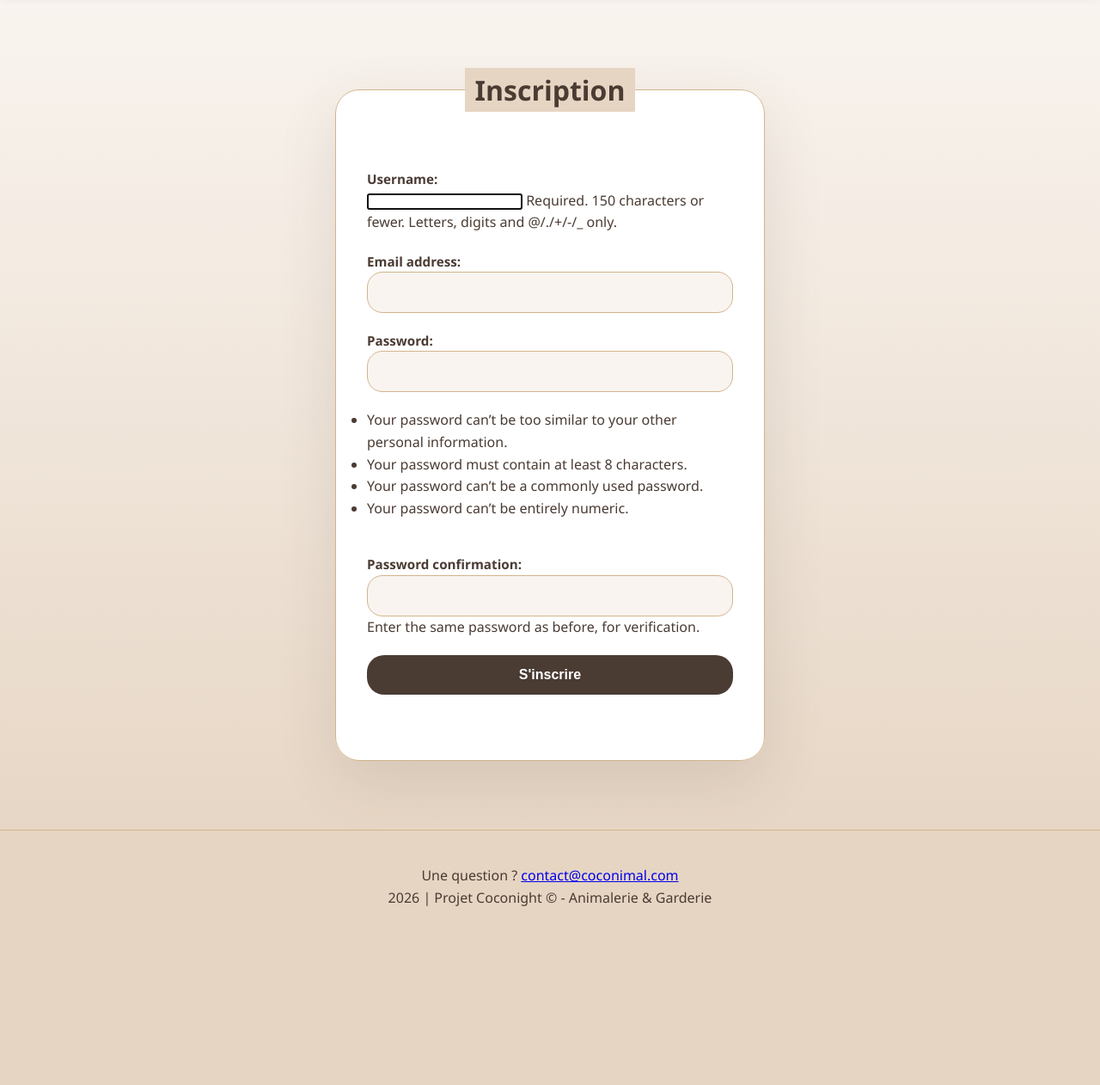
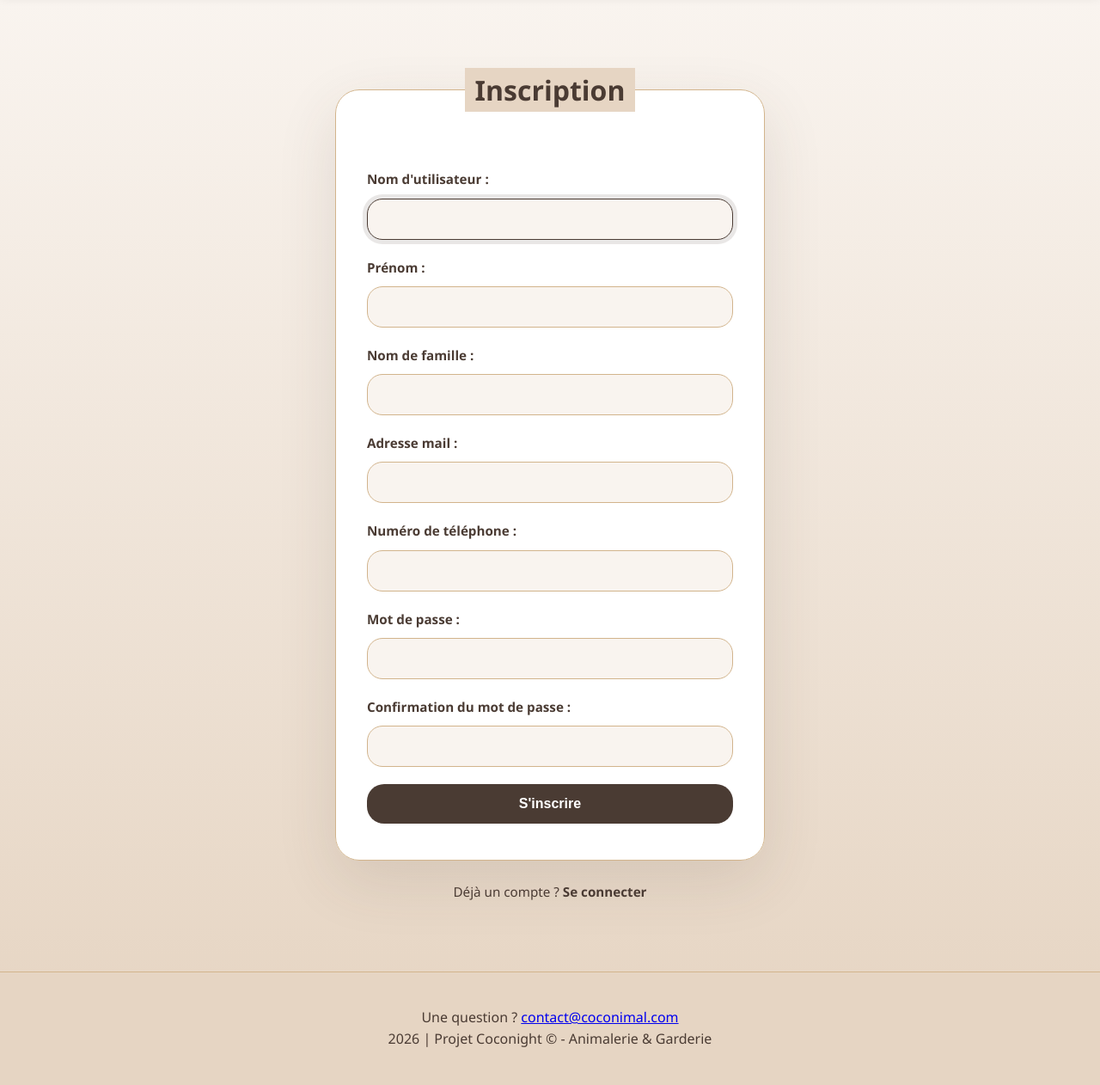
Before and after one commit to MathisSinet/CY_DevWeb_GI4, a Django app: page /accounts/signup/ in a window 1280 px wide. Shown: the part 173-1435 px from the top of the page at 86% size. Before the commit the page ends 1227 px from the top, so only its background shows below. Run offline with Django 4.2, Linux system fonts and the light colour scheme.

Commit message:
Mise à jour du formulaire d'inscription

```diff
--- a/accounts/forms.py
+++ b/accounts/forms.py
@@ -1,9 +1,42 @@
 from django.contrib.auth.forms import UserCreationForm
 from django.contrib.auth import get_user_model
+from django import forms
+import re
 
 User = get_user_model()
 
 class SignupForm(UserCreationForm):
     class Meta:
         model = User
-        fields = ["username", "email", "password1", "password2"]
+        fields = ["username", "first_name", "last_name", "email", "phone_number", "password1", "password2"]
+        help_texts = {
+            'username': None,
+            'password1': None,
+            'password2': None,
+        }
+
+    def clean_username(self):
+        username = self.cleaned_data['username']
+        if User.objects.filter(username=username).exists():
+            raise forms.ValidationError("Ce nom d'utilisateur est déjà pris.")
+        if not re.match(r'^[a-zA-Z0-9_-]+$', username):
+            raise forms.ValidationError("Le nom d'utilisateur ne peut contenir que des caractères alphanumériques, des underscores (_) ou des tirets (-).")
+        return username
+
+    def clean_email(self):
+        email = self.cleaned_data['email']
+        if User.objects.filter(email=email).exists():
+            raise forms.ValidationError("Cette adresse email est déjà utilisée.")
+        return email
+
+    def clean_first_name(self):
+        first_name = self.cleaned_data['first_name']
+        if not re.match(r'^[a-zA-Z-]+$', first_name):
+            raise forms.ValidationError("Le prénom ne peut contenir que des lettres ou des tirets (-).")
+        return first_name
+
+    def clean_last_name(self):
+        last_name = self.cleaned_data['last_name']
+        if not re.match(r'^[a-zA-Z-]+$', last_name):
+            raise forms.ValidationError("Le nom de famille ne peut contenir que des lettres ou des tirets (-).")
+        return last_name
--- a/accounts/models.py
+++ b/accounts/models.py
@@ -5,6 +5,7 @@ from django.contrib.auth.models import AbstractUser
 class User(AbstractUser):
     first_name = models.CharField(max_length=50, blank=False)
     last_name = models.CharField(max_length=50, blank=False)
+    email = models.EmailField(unique=True, blank=True)
     phone_number = models.CharField(max_length=20, blank=True, null=True)
     points = models.IntegerField(default=0)
     verified = models.BooleanField(default=False)
--- a/accounts/templates/signup.html
+++ b/accounts/templates/signup.html
@@ -11,18 +11,67 @@
         <legend>Inscription</legend>
         <form method="post">
             {% csrf_token %}
-            {{ form.as_p }}
+            {% if form.non_field_errors %}
+                <div class="error">
+                    {% for error in form.non_field_errors %}
+                        <div>{{ error }}</div>
+                    {% endfor %}
+                </div>
+            {% endif %}
+            <label>
+                Nom d'utilisateur :
+                {{ form.username }}
+                {% if form.username.errors %}
+                    <div class="field-error">{{ form.username.errors }}</div>
+                {% endif %}
+            </label>
+            <label>
+                Prénom :
+                {{ form.first_name }}
+                {% if form.first_name.errors %}
+                    <div class="field-error">{{ form.first_name.errors }}</div>
+                {% endif %}
+            </label>
+            <label>
+                Nom de famille :
+                {{ form.last_name }}
+                {% if form.last_name.errors %}
+                    <div class="field-error">{{ form.last_name.errors }}</div>
+                {% endif %}
+            </label>
+            <label>
+                Adresse mail :
+                {{ form.email }}
+                {% if form.email.errors %}
+                    <div class="field-error">{{ form.email.errors }}</div>
+                {% endif %}
+            </label>
+            <label>
+                Numéro de téléphone :
+                {{ form.phone_number }}
+                {% if form.phone_number.errors %}
+                    <div class="field-error">{{ form.phone_number.errors }}</div>
+                {% endif %}
+            </label>
+            <label>
+                Mot de passe :
+                {{ form.password1 }}
+                {% if form.password1.errors %}
+                    <div class="field-error">{{ form.password1.errors }}</div>
+                {% endif %}
+            </label>
+            <label>
+                Confirmation du mot de passe :
+                {{ form.password2 }}
+                {% if form.password2.errors %}
+                    <div class="field-error">{{ form.password2.errors }}</div>
+                {% endif %}
+            </label>
             <input type="submit" value="S'inscrire">
-            <div class="error">
-                {% if messages %}
-                    {% for message in messages %}
-                        <div>
-                            {{ message }}
-                        </div>
-                    {% endfor %}
-                {% endif %}
-            </div>
         </form>
     </fieldset>
+    <div class="no-account-signup">
+        Déjà un compte ? <a href="{% url 'login' %}">Se connecter</a>
+    </div>
 </section>
 {% endblock %}
--- a/static/css/login.css
+++ b/static/css/login.css
@@ -45,6 +45,7 @@
     font-size: 0.95rem;
 }
 
+.login input[type="text"],
 .login input[type="email"],
 .login input[type="password"] {
     width: 100%;
@@ -58,6 +59,7 @@
     transition: border-color 0.25s ease, box-shadow 0.25s ease;
 }
 
+.login input[type="text"]:focus,
 .login input[type="email"]:focus,
 .login input[type="password"]:focus {
     border-color: var(--col-dark);
@@ -88,6 +90,12 @@
     color: #bf1e2e;
     font-size: 0.95rem;
     margin-top: -6px;
+}
+
+.login .field-error {
+    color: #bf1e2e;
+    font-size: 0.9rem;
+    margin-top: 4px;
 }
 
 .no-account-signup {
```
Also changed, not shown: accounts/migrations/0002_alter_user_email.py (added), db.sqlite3.
